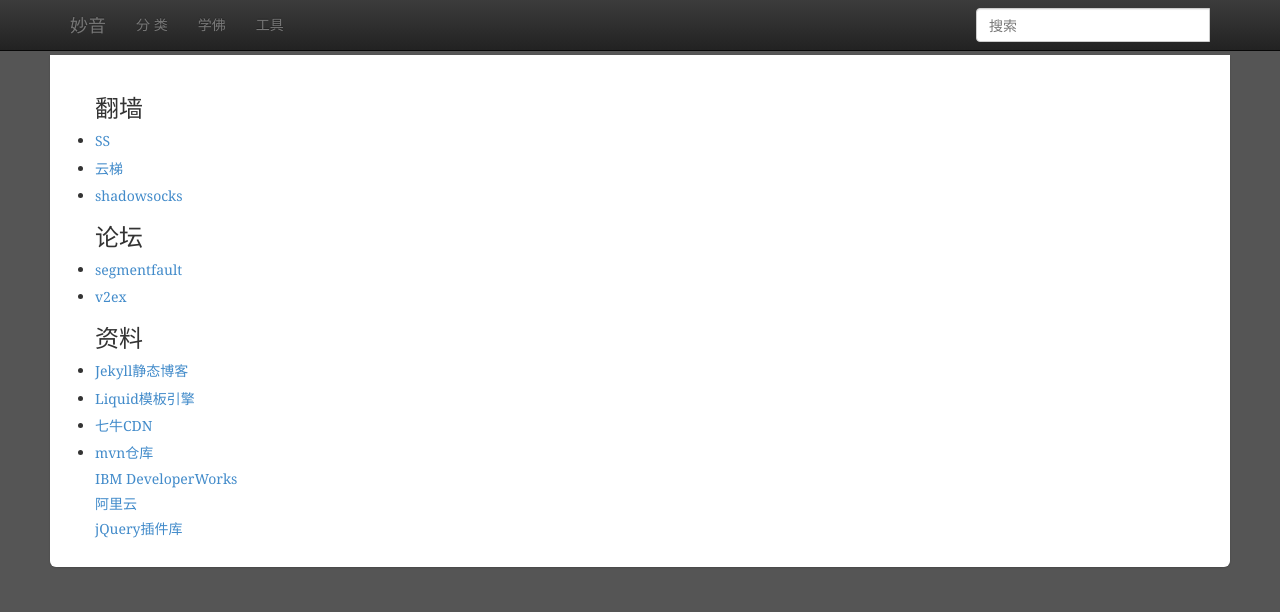
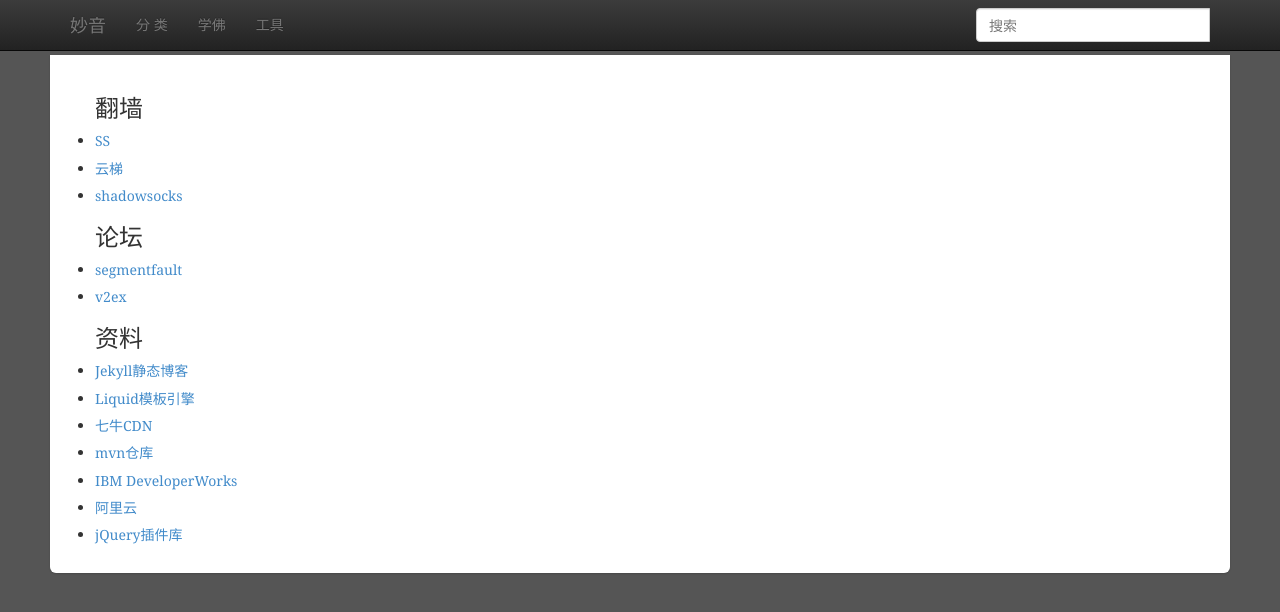
Before and after one commit to miaoyin/blog-old, a Jekyll site: the page built from tools.html, in a window 1280 px wide. Shown: the top 612 px of the page. Built offline with Jekyll 4.4.1, drawn with Linux system fonts in a browser that asks for light colours; Markdown is read by kramdown in place of the engine named in the settings.

Commit message:
li格式

```diff
--- a/tools.html
+++ b/tools.html
@@ -44,15 +44,15 @@ title:  "工具"
         <h5><a href="http://www.mvnrepository.com/" target="_blank">
              mvn仓库</a></h5>
     </li>
+    <li>
         <h5><a href="http://www.ibm.com/developerworks/cn/topics/" target="_blank">
              IBM DeveloperWorks</a></h5>
     </li>
-
-    </li>
+    <li>
         <h5><a href="http://www.aliyun.com/" target="_blank">
              阿里云</a></h5>
     </li>
-    </li>
+    <li>
         <h5><a href="http://www.jq22.com/" target="_blank">
              jQuery插件库</a></h5>
     </li>
```
